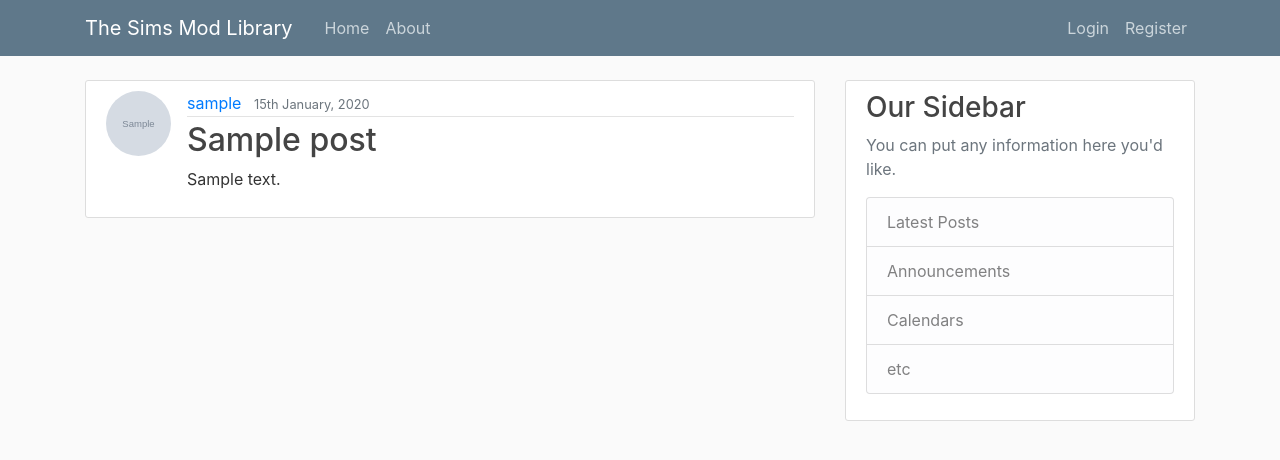
After one commit to nerdferby/django-blog, a Django app: page /post/1/ in a window 1280 px wide. The commit adds this page. Shown: the top 460 px of the page. Run offline with Django 3.2, Linux system fonts and the light colour scheme; tables that the repository leaves empty hold one stand-in row (values such as "Sample post"); grey boxes marked "Sample" are stand-in pictures; some libraries are stand-ins or nearby versions.

Commit message:
Finishing part 10

```diff
--- a/blog/models.py
+++ b/blog/models.py
@@ -1,6 +1,7 @@
 from django.db import models
 from django.utils import timezone
 from django.contrib.auth.models import User
+from django.urls import reverse
 
 
 class Post(models.Model):
@@ -11,3 +12,6 @@
 
     def __str__(self):
         return self.title
+
+    def get_absolute_url(self):
+        return reverse('post-detail', kwargs={'pk': self.pk})
--- a/blog/templates/blog/base.html
+++ b/blog/templates/blog/base.html
@@ -33,6 +33,7 @@
                 <!-- Navbar Right Side -->
                 <div class="navbar-nav">
                     {% if user.is_authenticated %}
+                        <a class="nav-item nav-link" href="{% url 'post-create' %}">New post</a>
                         <a class="nav-item nav-link" href="{% url 'profile' %}">{{ user.username }}</a>
                         <a class="nav-item nav-link" href="{% url 'logout' %}">Logout</a>
                     {% else %}
--- a/blog/templates/blog/home.html
+++ b/blog/templates/blog/home.html
@@ -9,7 +9,7 @@
                     <small class="text-muted">
                         {{ post.date_posted|date:"jS F, Y" }}</small>
                 </div>
-                <h2><a class="article-title" href="#">{{ post.title }}</a></h2>
+                <h2><a class="article-title" href="{% url 'post-detail' post.id %}">{{ post.title }}</a></h2>
                 <p class="article-content">{{ post.content }}</p>
             </div>
         </article>
--- /dev/null
+++ b/blog/templates/blog/post_detail.html
@@ -0,0 +1,21 @@
+{% extends "blog/base.html" %}
+{% block content %}
+    <article class="media content-section">
+        <img class="rounded-circle article-img" src="{{ object.author.profile.avatar.url }}" alt="{{ object.author }}'s avatar">
+        <div class="media-body">
+            <div class="article-metadata">
+                <a class="mr-2" href="#">{{ object.author }}</a>
+                <small class="text-muted">
+                    {{ object.date_posted|date:"jS F, Y" }}</small>
+                {% if object.author == user %}
+                    <div>
+                        <a class="btn btn-secondary btn-sm mt-1 mb-1" href="{% url 'post-update' object.id %}">Update</a>
+                        <a class="btn btn-danger btn-sm mt-1 mb-1" href="{% url 'post-delete' object.id %}">Delete</a>
+                    </div>
+                {% endif %}
+            </div>
+            <h2 class="article-title">{{ object.title }}</h2>
+            <p class="article-content">{{ object.content }}</p>
+        </div>
+    </article>
+{% endblock content %}
--- a/blog/urls.py
+++ b/blog/urls.py
@@ -1,7 +1,13 @@
 from django.urls import path
+
+from .views import PostListView, PostDetailView, PostCreateView, PostUpdateView, PostDeleteView
 from . import views
 
 urlpatterns = [
-    path('', views.home, name="blog-home"),
+    path('', PostListView.as_view(), name="blog-home"),
+    path('post/<int:pk>/', PostDetailView.as_view(), name="post-detail"),
+    path('post/<int:pk>/update', PostUpdateView.as_view(), name="post-update"),
+    path('post/<int:pk>/delete', PostDeleteView.as_view(), name="post-delete"),
+    path('post/new/', PostCreateView.as_view(), name="post-create"),
     path("about/", views.about, name="blog-about")
 ]
--- a/blog/views.py
+++ b/blog/views.py
@@ -1,12 +1,60 @@
 from django.shortcuts import render
+from django.contrib.auth.mixins import LoginRequiredMixin, UserPassesTestMixin
 from .models import Post
+from django.views.generic import ListView, DetailView, CreateView, UpdateView, DeleteView
 
 
-def home(request):
-    context = {
-        "posts": Post.objects.all()
-    }
-    return render(request, "blog/home.html", context)
+# def home(request):
+#     context = {
+#         "posts": Post.objects.all()
+#     }
+#     return render(request, "blog/home.html", context)
+
+
+class PostListView(ListView):
+    model = Post
+    template_name = 'blog/home.html'
+    context_object_name = 'posts'
+    ordering = ['-date_posted']
+
+
+class PostDetailView(DetailView):
+    model = Post
+
+
+class PostCreateView(LoginRequiredMixin, CreateView):
+    model = Post
+    fields = ['title', 'content']
+
+    def form_valid(self, form):
+        form.instance.author = self.request.user
+        return super().form_valid(form)
+
+
+class PostUpdateView(LoginRequiredMixin, UserPassesTestMixin, UpdateView):
+    model = Post
+    fields = ['title', 'content']
+
+    def form_valid(self, form):
+        form.instance.author = self.request.user
+        return super().form_valid(form)
+
+    def test_func(self):
+        post = self.get_object()
+        if self.request.user == post.author:
+            return True
+        return False
+
+
+class PostDeleteView(LoginRequiredMixin, UserPassesTestMixin, DeleteView):
+    model = Post
+    success_url = '/'
+
+    def test_func(self):
+        post = self.get_object()
+        if self.request.user == post.author:
+            return True
+        return False
 
 
 def about(request):
```
Also changed, not shown: blog/templates/blog/post_confirm_delete.html (added, +22 -0 lines), blog/templates/blog/post_form.html (added, +20 -0 lines).
